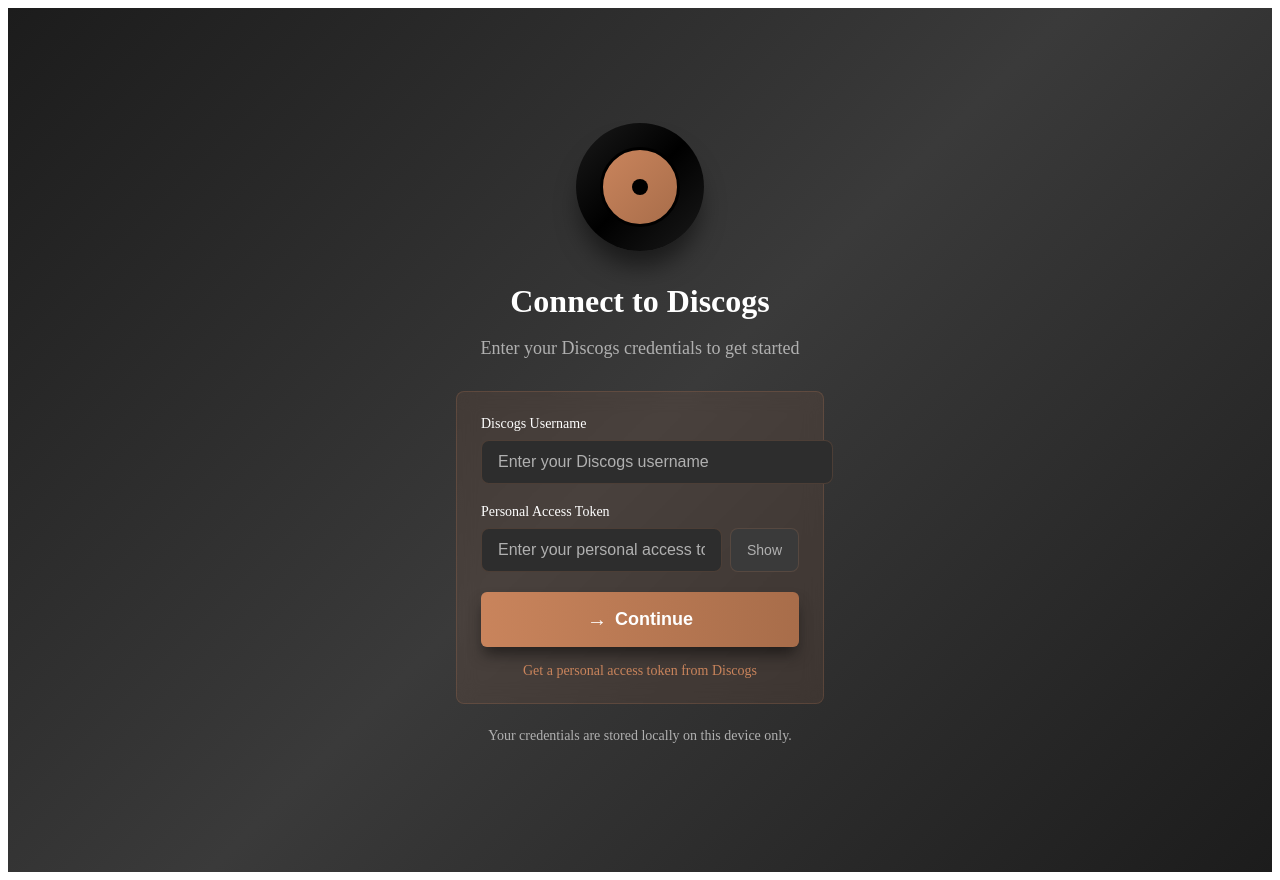
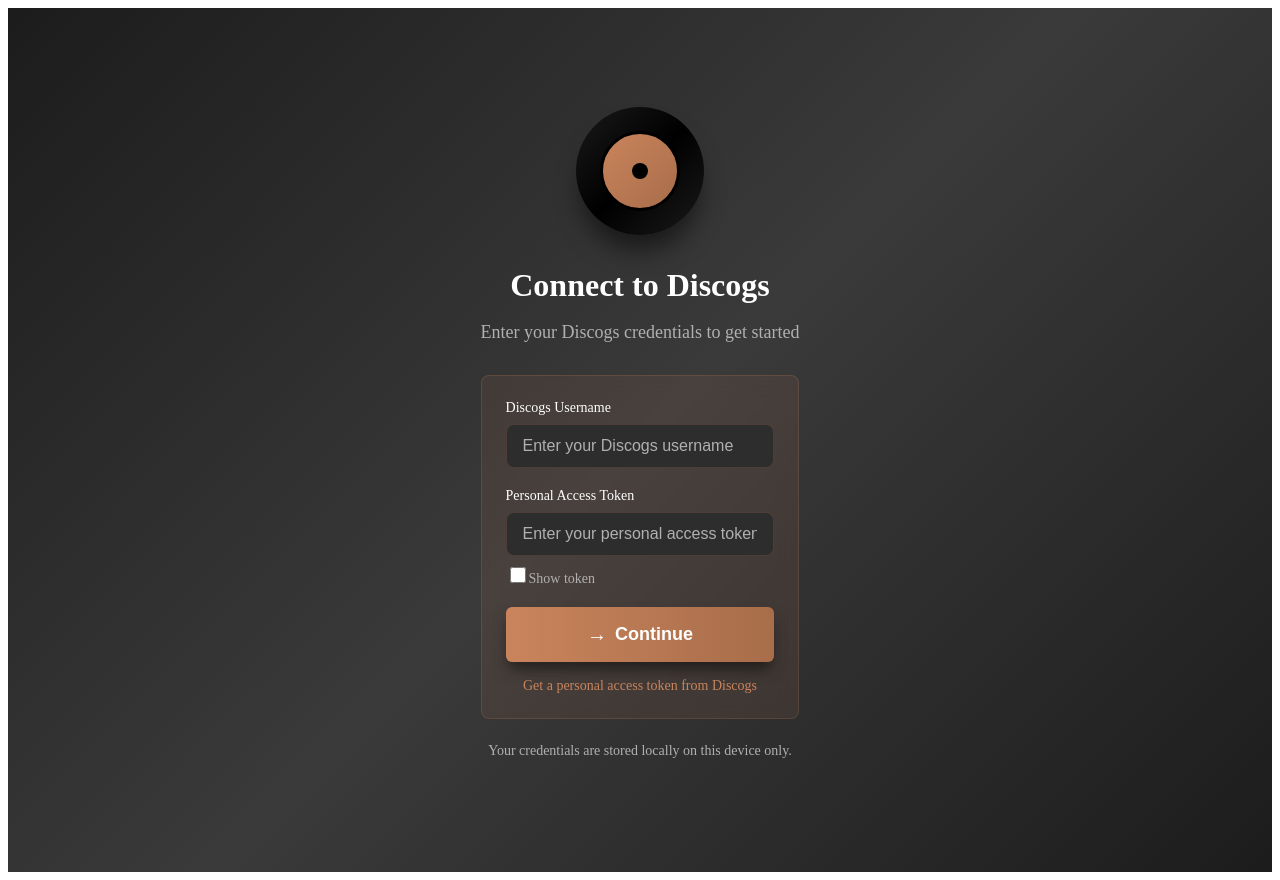
Before and after one commit to ajanickiv/vinyl-tracker, an Angular app: page / in a window 1280 px wide. Built offline with nearby package versions, Linux system fonts and the light colour scheme.

Commit message:
Refactor credential input fields for improved visibility and styling

```diff
--- a/src/app/components/menu-drawer/menu-drawer.component.html
+++ b/src/app/components/menu-drawer/menu-drawer.component.html
@@ -155,22 +155,21 @@
                     </div>
                     <div class="form-group">
                       <label for="edit-token">Personal Access Token</label>
-                      <div class="token-input-wrapper">
+                      <input
+                        [type]="showEditToken() ? 'text' : 'password'"
+                        id="edit-token"
+                        [ngModel]="editToken()"
+                        (ngModelChange)="editToken.set($event)"
+                        placeholder="Enter new token"
+                      />
+                      <label class="show-token-toggle">
                         <input
-                          [type]="showEditToken() ? 'text' : 'password'"
-                          id="edit-token"
-                          [ngModel]="editToken()"
-                          (ngModelChange)="editToken.set($event)"
-                          placeholder="Enter new token"
+                          type="checkbox"
+                          [checked]="showEditToken()"
+                          (change)="toggleShowEditToken()"
                         />
-                        <button
-                          type="button"
-                          class="toggle-visibility"
-                          (click)="toggleShowEditToken()"
-                        >
-                          {{ showEditToken() ? 'Hide' : 'Show' }}
-                        </button>
-                      </div>
+                        <span>Show token</span>
+                      </label>
                     </div>
                     @if (credentialsMessage()) {
                       <p class="error-message">{{ credentialsMessage() }}</p>
--- a/src/app/components/menu-drawer/menu-drawer.component.scss
+++ b/src/app/components/menu-drawer/menu-drawer.component.scss
@@ -173,49 +173,15 @@
       letter-spacing: 0.05em;
     }
 
-    input {
-      width: 100%;
-      padding: 0.625rem 0.75rem;
-      font-size: 0.875rem;
-      color: $text-primary;
-      background: $color-gray-800;
-      border: 1px solid $overlay-card-border;
+    input[type='text'],
+    input[type='password'] {
+      @include form-input(0.625rem 0.75rem, 0.875rem);
       border-radius: 0.375rem;
-      transition: border-color 0.2s ease;
-
-      &::placeholder {
-        color: $text-subdued;
-      }
-
-      &:focus {
-        outline: none;
-        border-color: $color-primary;
-      }
     }
   }
 
-  .token-input-wrapper {
-    display: flex;
-    gap: 0.5rem;
-
-    input {
-      flex: 1;
-    }
-
-    .toggle-visibility {
-      padding: 0.625rem 0.75rem;
-      font-size: 0.75rem;
-      color: $text-subdued;
-      background: $color-gray-700;
-      border: 1px solid $overlay-card-border;
-      border-radius: 0.375rem;
-      cursor: pointer;
-      transition: background-color 0.2s ease;
-
-      &:hover {
-        background: $color-gray-600;
-      }
-    }
+  .show-token-toggle {
+    @include show-token-toggle(0.75rem);
   }
 
   .error-message {
--- a/src/app/components/setup-screen/setup-screen.component.html
+++ b/src/app/components/setup-screen/setup-screen.component.html
@@ -31,7 +31,6 @@
 
       <div class="form-group">
         <label for="token">Personal Access Token</label>
-        <div class="token-input-wrapper">
         <input
           [type]="showToken() ? 'text' : 'password'"
           id="token"
@@ -40,10 +39,10 @@
           placeholder="Enter your personal access token"
           autocomplete="current-password"
         />
-          <button type="button" class="toggle-visibility" (click)="toggleShowToken()">
-            {{ showToken() ? 'Hide' : 'Show' }}
-          </button>
-        </div>
+        <label class="show-token-toggle">
+          <input type="checkbox" [checked]="showToken()" (change)="toggleShowToken()" />
+          <span>Show token</span>
+        </label>
       </div>
 
       @if (errorMessage()) {
--- a/src/app/components/setup-screen/setup-screen.component.scss
+++ b/src/app/components/setup-screen/setup-screen.component.scss
@@ -103,50 +103,14 @@
     color: $text-primary;
   }
 
-  input {
-    width: 100%;
-    padding: 0.75rem 1rem;
-    font-size: 1rem;
-    color: $text-primary;
-    background: $color-gray-800;
-    border: 1px solid $overlay-card-border;
-    border-radius: 0.5rem;
-    transition: border-color 0.2s ease;
-
-    &::placeholder {
-      color: $text-subdued;
-    }
-
-    &:focus {
-      outline: none;
-      border-color: $color-primary;
-    }
+  input[type='text'],
+  input[type='password'] {
+    @include form-input;
   }
 }
 
-.token-input-wrapper {
-  position: relative;
-  display: flex;
-  gap: 0.5rem;
-
-  input {
-    flex: 1;
-  }
-
-  .toggle-visibility {
-    padding: 0.75rem 1rem;
-    font-size: 0.875rem;
-    color: $text-subdued;
-    background: $color-gray-700;
-    border: 1px solid $overlay-card-border;
-    border-radius: 0.5rem;
-    cursor: pointer;
-    transition: background-color 0.2s ease;
-
-    &:hover {
-      background: $color-gray-600;
-    }
-  }
+.show-token-toggle {
+  @include show-token-toggle;
 }
 
 .error-message {
--- a/src/styles/_mixins.scss
+++ b/src/styles/_mixins.scss
@@ -268,3 +268,51 @@
     border-radius: 0.125rem;
   }
 }
+
+// ==============================================
+// Form Input Patterns
+// ==============================================
+
+@mixin form-input($padding: 0.75rem 1rem, $font-size: 1rem) {
+  box-sizing: border-box;
+  width: 100%;
+  padding: $padding;
+  font-size: $font-size;
+  color: $text-primary;
+  background: $color-gray-800;
+  border: 1px solid $overlay-card-border;
+  border-radius: 0.5rem;
+  transition: border-color 0.2s ease;
+
+  &::placeholder {
+    color: $text-subdued;
+  }
+
+  &:focus {
+    outline: none;
+    border-color: $color-primary;
+  }
+}
+
+@mixin show-token-toggle($font-size: 0.875rem) {
+  display: flex;
+  align-items: center;
+  gap: 0.5rem;
+  margin-top: 0.5rem;
+  cursor: pointer;
+  font-weight: normal;
+  text-transform: none;
+  letter-spacing: normal;
+
+  input[type='checkbox'] {
+    width: 1rem;
+    height: 1rem;
+    accent-color: $color-primary;
+    cursor: pointer;
+  }
+
+  span {
+    font-size: $font-size;
+    color: $text-subdued;
+  }
+}
```
Lines whose indentation alone changed are shown as unchanged.
